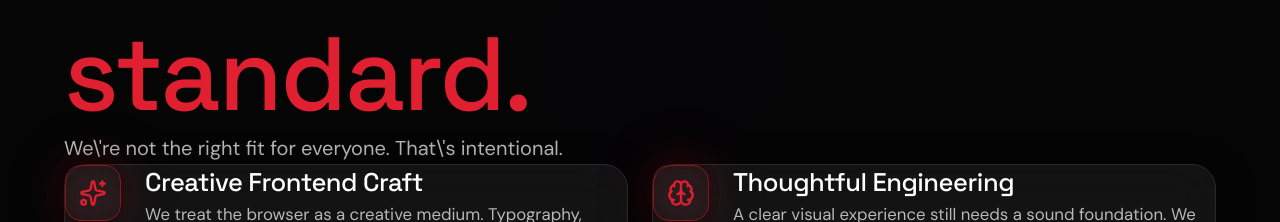
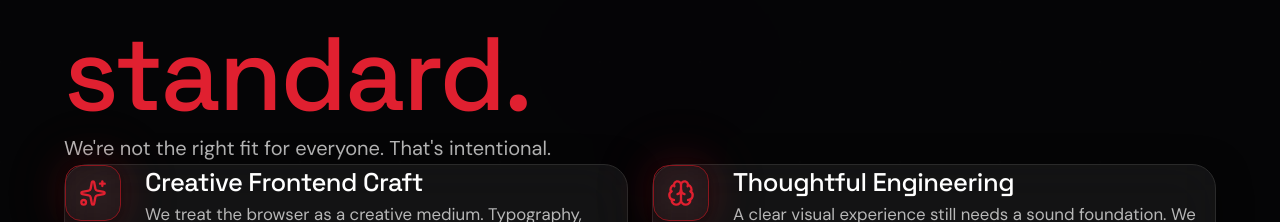
Before and after one commit to D8v1d777/RTSOLUTIONS-, a Next.js app: page / in a window 1280 px wide. Shown: the part 5082-5304 px from the top of the page. Built offline with nearby package versions, Linux system fonts and the light colour scheme; no server answers.

Commit message:
fix: remove visible escape characters from section copy

```diff
--- a/src/components/sections/WhyRTSolutions.tsx
+++ b/src/components/sections/WhyRTSolutions.tsx
@@ -101,7 +101,7 @@ export function WhyRTSolutions() {
             <span className="text-crimson-glow">One standard.</span>
           </h2>
           <p className="mt-6 text-lg text-text-secondary leading-relaxed">
-            We\'re not the right fit for everyone. That\'s intentional.
+            We're not the right fit for everyone. That's intentional.
           </p>
         </motion.div>
 
```
